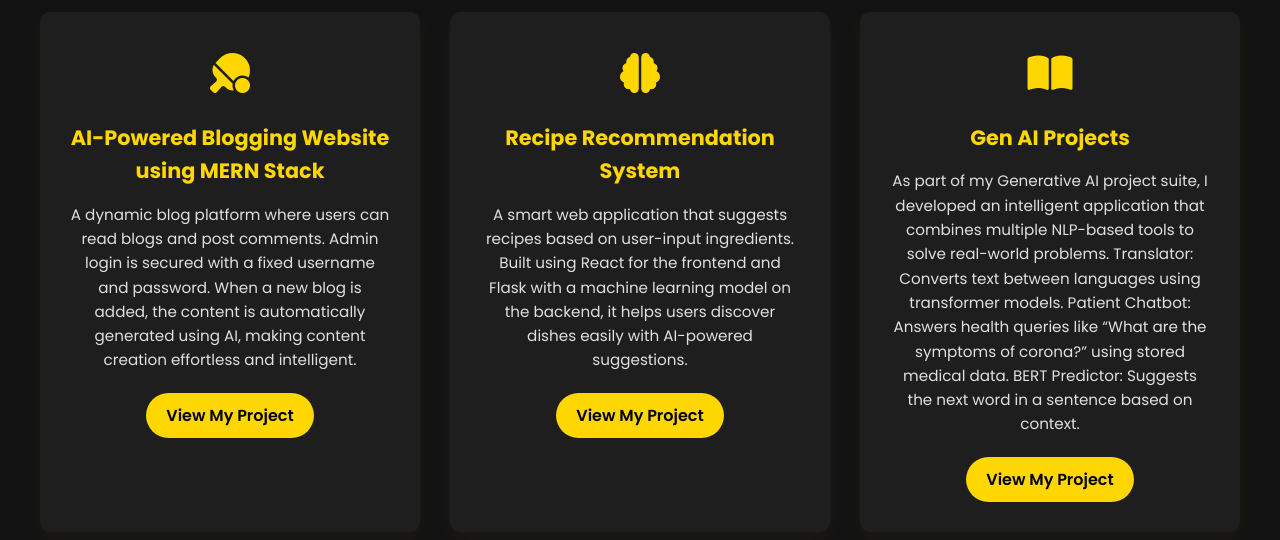
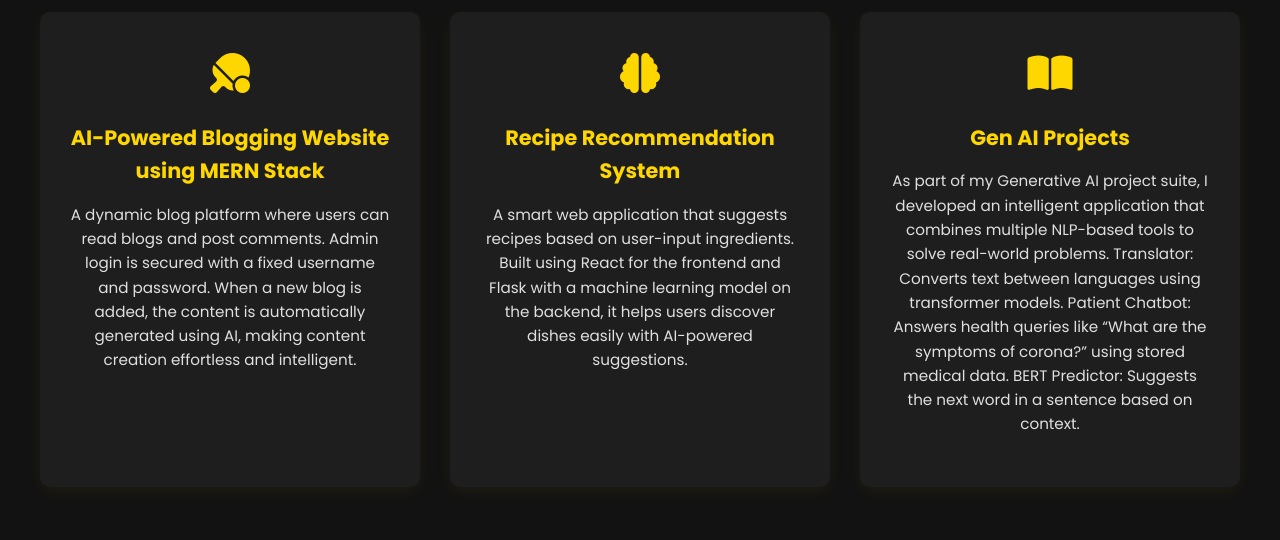
Before and after one commit to Keerthana2811200/portfolio, a plain HTML site: page project.html in a window 1280 px wide. Shown: the part 228-768 px from the top of the page. Drawn offline with Linux system fonts and the light colour scheme.

Commit message:
Initial commit

```diff
--- a/project.html
+++ b/project.html
@@ -181,7 +181,7 @@
         <h3>AI-Powered Blogging Website using MERN Stack</h3>
         <p>A dynamic blog platform where users can read blogs and post comments. Admin login is secured with a fixed username and password.
             When a new blog is added, the content is automatically generated using AI, making content creation effortless and intelligent.</p>
-        <a href="blog.png" target="_blank">View My Project</a>
+
       </div>
 
       <div class="interest-item">
@@ -189,7 +189,7 @@
         <h3>Recipe Recommendation System</h3>
         <p>A smart web application that suggests recipes based on user-input ingredients.
              Built using React for the frontend and Flask with a machine learning model on the backend, it helps users discover dishes easily with AI-powered suggestions.</p>
-        <a href="recipe.png" target="_blank">View My Project</a>
+
       </div>
 
 
@@ -202,7 +202,7 @@
             Patient Chatbot: Answers health queries like “What are the symptoms of corona?” using stored medical data.
             BERT Predictor: Suggests the next word in a sentence based on context.
         </p>
-        <a href="patient chating.mp4" target="_blank">View My Project</a>
+
       </div>
 
     </div>
```
Also changed, not shown: index.html (+1 -1 lines), 1 other file.
